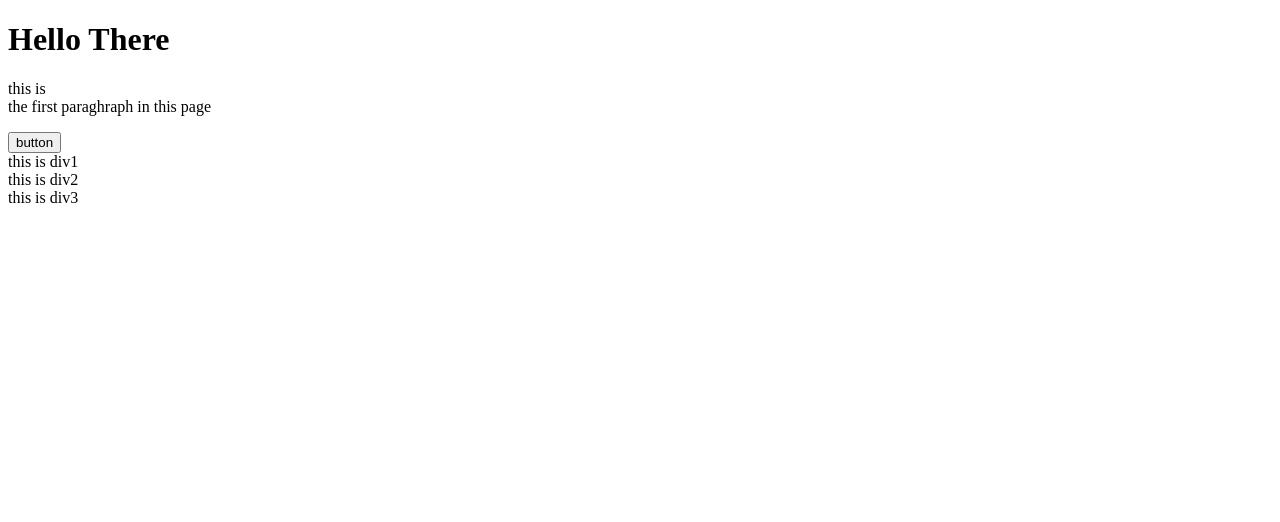
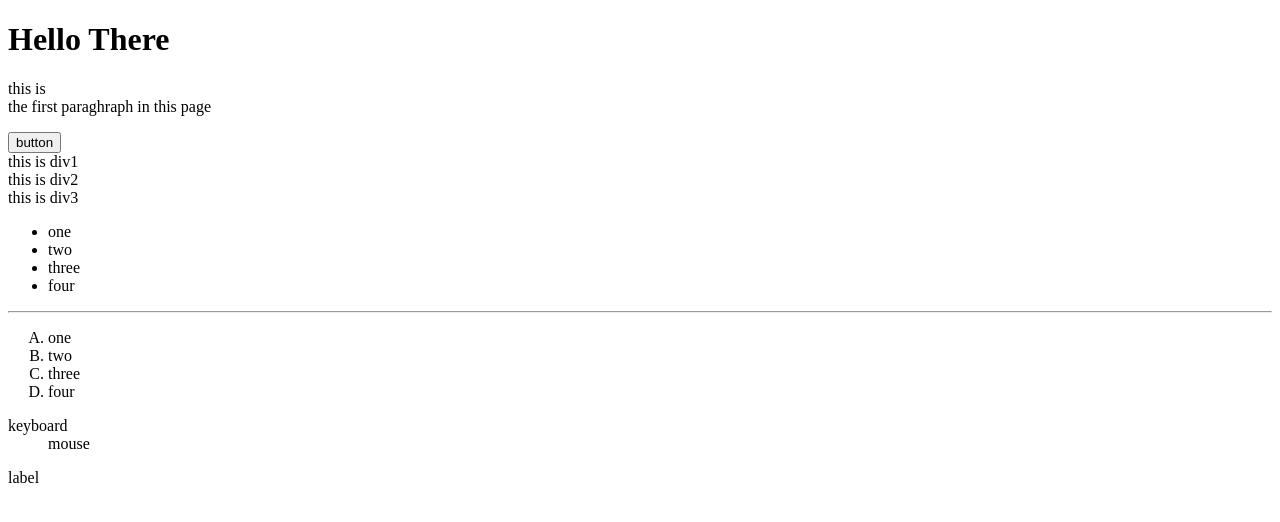
Before and after one commit to hamzamraizik/web-learning-journey, a plain HTML site: page index.html in a window 1280 px wide. Drawn offline with Linux system fonts and the light colour scheme.

Commit message:
more html basic tags

```diff
--- a/index.html
+++ b/index.html
@@ -13,4 +13,25 @@
     <div>this is div1</div><!--div represent a part from the page like "section"-->
     <div>this is div2</div>
     <div>this is div3</div>
+
+    <ul>
+        <li>one</li>
+        <li>two</li>
+        <li>three</li>
+        <li>four</li>
+    </ul>
+
+    <hr/>
+    <ol type="A">
+        <li>one</li>
+        <li>two</li>
+        <li>three</li>
+        <li>four</li>
+    </ol>
+    <dl>
+        <dt>keyboard</dt>
+        <dd>mouse</dd>
+    </dl>
+    <label >label</label>
+
 </body>
```
